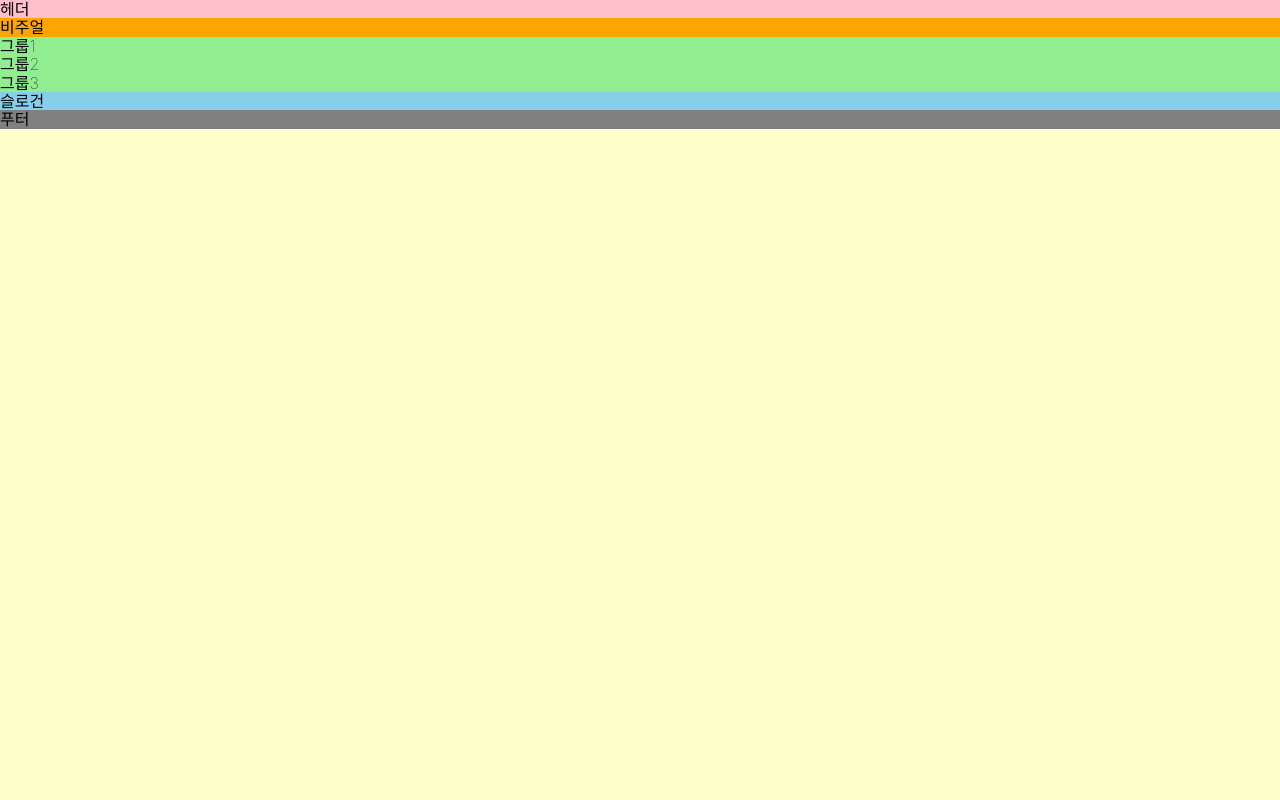
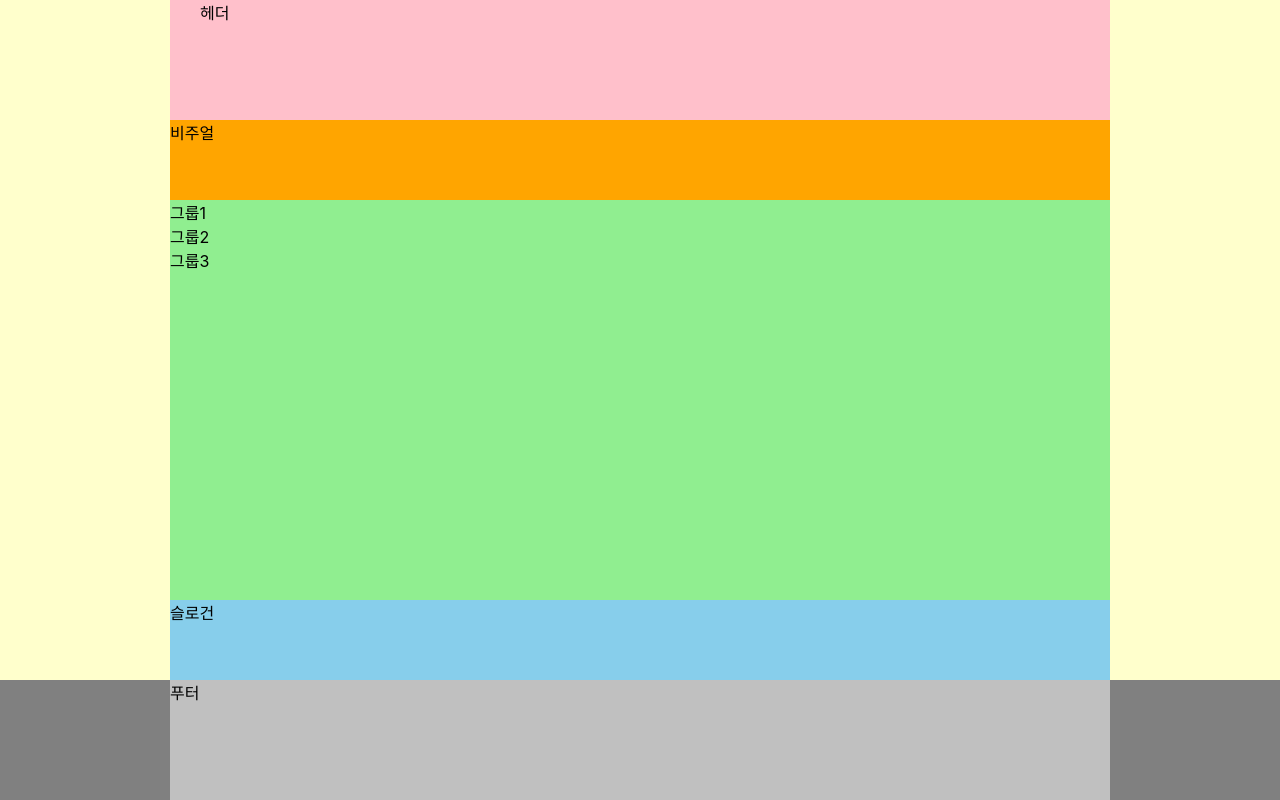
Before and after one commit to sumin-Kim-00/HTML5, a website: page index.html in a window 1280 px wide. Drawn offline with Linux system fonts and the light colour scheme; a web font is replaced by a local one.

Commit message:
웹카페 레이아웃 구현

```diff
--- a/styles/style.css
+++ b/styles/style.css
@@ -1,28 +1,49 @@
 @import url(./normalize.css);
+@import url(./reset.css);
 
-
+/* 본문 스타일 */
 body {
   background: #ffc;
   font-family: "Pretendard Variable", Pretendard, -apple-system, BlinkMacSystemFont, system-ui, Roboto, "Helvetica Neue", "Segoe UI", "Apple SD Gothic Neo", "Noto Sans KR", "Malgun Gothic", "Apple Color Emoji", "Segoe UI Emoji", "Segoe UI Symbol", sans-serif;
-  font-weight: 100;
 }
 
+/* 레이아웃 */
+.header, .visual, main, .slogan, .footer-inner {
+  width: 940px;
+  box-sizing: border-box;  /* width(padding+border) + margin = border-box */
+  margin: 0 auto;
+}
+
+/* 헤더 */
 .header {
   background: pink;
+  padding: 0 30px;
+  /* margin은 투명한 영역이라 상자가 이동한게 아니라 커진거임 */
+  /* margin 좌우 auto하면 가운데 정렬 */
+  height: 15vh;
 }
 
+/* 비주얼 */
 .visual {
   background: orange;
+  height: 10vh;
 }
 
+/* 메인 */
 .main {
   background: lightgreen;
+  height: 50vh;
 }
-
+/* 슬로건 */
 .slogan {
   background: skyblue;
+  height: 10vh;
 }
-
+/* 푸터 */
 .footer {
   background: gray;
 }
+.footer-inner{
+  background: silver;
+  height: 15vh;
+}
```
